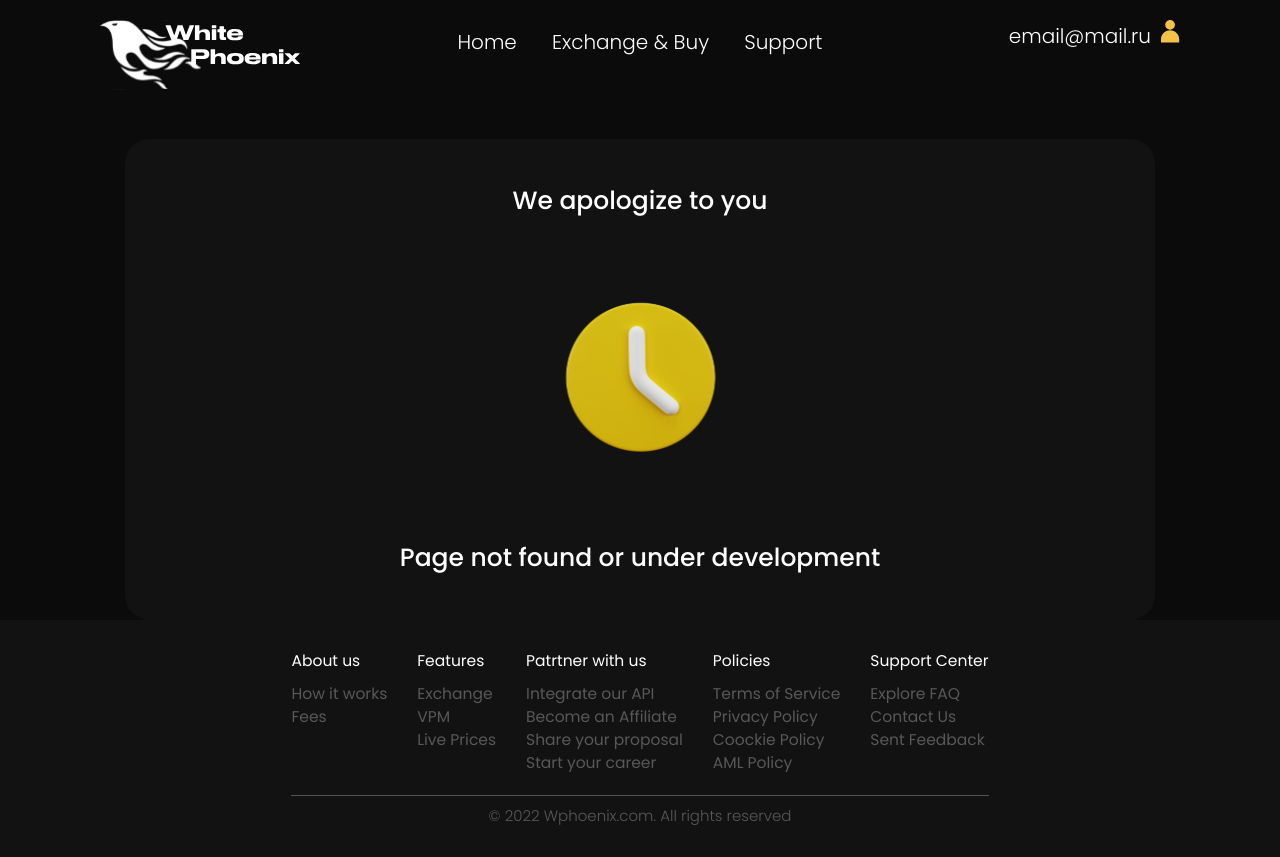
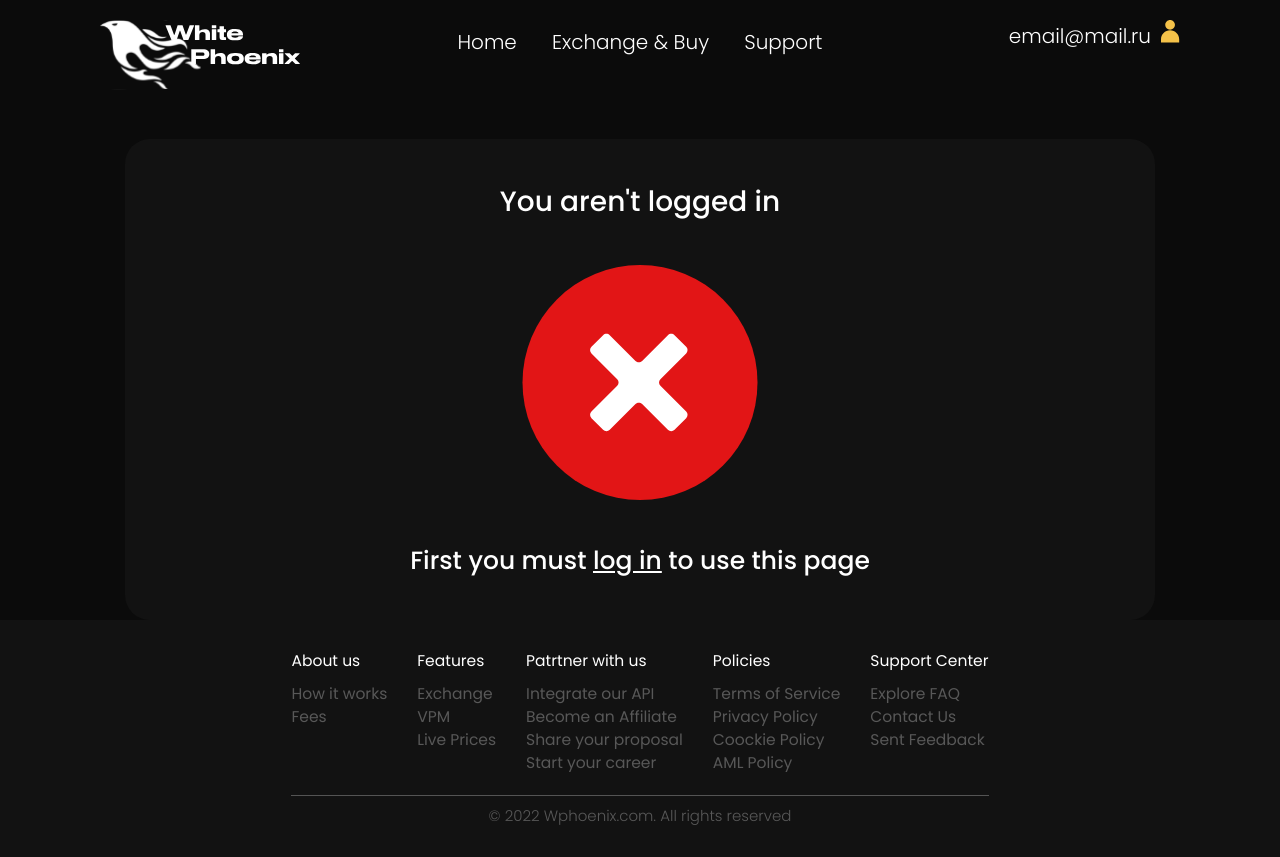
Before and after one commit to chyVacheck/white_proenix, a React (Create React App) app: page /You_are_not_logged_in in a window 1280 px wide. Before the commit this address led to /Page_Not_Found_Or_In_Development. Built offline with nearby package versions, Linux system fonts and the light colour scheme.

Commit message:
refactor + feat: переделать стр и новая стр
1. Переделать все информационные страницы под один шаблон
2. Создать страницу, вы не авторизовались

```diff
--- a/src/components/App/App.js
+++ b/src/components/App/App.js
@@ -26,7 +26,8 @@ import PopupInfo from '../PopupInfo/PopupInfo';
 import PopupCrypto from '../PopupCrypto/PopupCrypto';
 
 //* info pages
-import PageNotFoundOrInDevelopment from './../Pages/PageNotFoundOrInDevelopment/PageNotFoundOrInDevelopment.js';
+import PageNotFoundOrInDevelopment from './../Pages/PageNotFoundOrInDevelopment.js';
+import YouAreNotLoggedIn from './../Pages/YouAreNotLoggedIn.js';
 
 //* хуки
 import { useState } from 'react';
@@ -212,7 +213,8 @@ function App() {
           }>
         </Route>
 
-        {/* Страницы нет или в разработке {PageNotFoundOrInDevelopment} */}
+        {/* //? Info Pages */}
+        {/* Страницы нет или в разработке {Page_Not_Found_Or_In_Development} */}
         <Route
           path='/Page_Not_Found_Or_In_Development'
           element={
@@ -221,6 +223,17 @@ function App() {
             </>
           }>
         </Route>
+
+        {/* у вас нет доступа к этой странице {You_are_not_logged_in} */}
+        <Route
+          path='/You_are_not_logged_in'
+          element={
+            <>
+              <YouAreNotLoggedIn />
+            </>
+          }>
+        </Route>
+
 
       </Routes>
 
--- /dev/null
+++ b/src/components/Pages/PageNotFoundOrInDevelopment.js
@@ -0,0 +1,22 @@
+
+import Pages from './Pages.js';
+import src from './../../images/cardsInfo/Fast.svg';
+
+function PageNotFoundOrInDevelopment() {
+
+  const img = {
+    src: src,
+    alt: 'waiting',
+  }
+
+  return (
+    <Pages
+      img={img}
+      title={'We apologize to you'}
+      message={'Page not found or under development'}
+    />
+  )
+
+}
+
+export default PageNotFoundOrInDevelopment;
--- a/src/components/Pages/PageNotFoundOrInDevelopment/PageNotFoundOrInDevelopment.js
+++ /dev/null
@@ -1,29 +0,0 @@
-
-import './PageNotFoundOrInDevelopment.css'
-import img from './../../../images/cardsInfo/Fast.svg';
-
-function PageNotFoundOrInDevelopment() {
-
-
-  return (
-    <section className='pageNotFoundOrInDevelopment'>
-      <h1 className='pageNotFoundOrInDevelopment__text'>
-        We apologize to you
-      </h1>
-
-      <img
-        className='pageNotFoundOrInDevelopment__image'
-        src={img}
-        alt={'Whait'}
-      />
-
-      <p className='pageNotFoundOrInDevelopment__text'>
-        Page not found or under development
-      </p>
-
-    </section >
-  )
-
-}
-
-export default PageNotFoundOrInDevelopment;
--- a/src/components/Pages/PageNotFoundOrInDevelopment/PageNotFoundOrInDevelopment.css
+++ b/src/components/Pages/Pages.css
@@ -1,4 +1,4 @@
-.pageNotFoundOrInDevelopment {
+.pages {
   width: 1030px;
   height: 481px;
 
@@ -16,7 +16,21 @@
   row-gap: 50px;
 }
 
-.pageNotFoundOrInDevelopment__text {
+.pages__title {
+  margin: 0;
+  font-weight: 500;
+  font-size: 28px;
+  line-height: 27px;
+
+  color: #ffffff;
+}
+
+.pages__image {
+  width: 236px;
+  height: 235px;
+}
+
+.pages__text {
   margin: 0;
   font-weight: 500;
   font-size: 25px;
@@ -25,7 +39,7 @@
   color: #ffffff;
 }
 
-.pageNotFoundOrInDevelopment__image {
-  width: 236px;
-  height: 235px;
+.pages__link{
+  text-decoration: underline;
+  color: #ffffff;
 }
--- /dev/null
+++ b/src/components/Pages/Pages.js
@@ -0,0 +1,27 @@
+
+import './Pages.css'
+
+function Pages({ img, message, title }) {
+
+  return (
+    <section className='pages'>
+      <h1 className='pages__title'>
+        {title}
+      </h1>
+
+      <img
+        className='pages__image'
+        src={img.src}
+        alt={img.alt}
+      />
+
+      <p className='pages__text'>
+        {message}
+      </p>
+
+    </section >
+  )
+
+}
+
+export default Pages;
--- /dev/null
+++ b/src/components/Pages/YouAreNotLoggedIn.js
@@ -0,0 +1,23 @@
+
+import Pages from './Pages.js';
+import src from './../../images/icons/error.svg';
+import { NavLink } from 'react-router-dom';
+
+function YouAreNotLoggedIn() {
+
+  const img = {
+    src: src,
+    alt: 'error',
+  }
+
+  return (
+    <Pages
+      img={img}
+      title={"You aren't logged in"}
+      message={<> First you must <NavLink to={'/login'} className='pages__link link'>log in</NavLink> to use this page </>}
+    />
+  )
+
+}
+
+export default YouAreNotLoggedIn;
```
